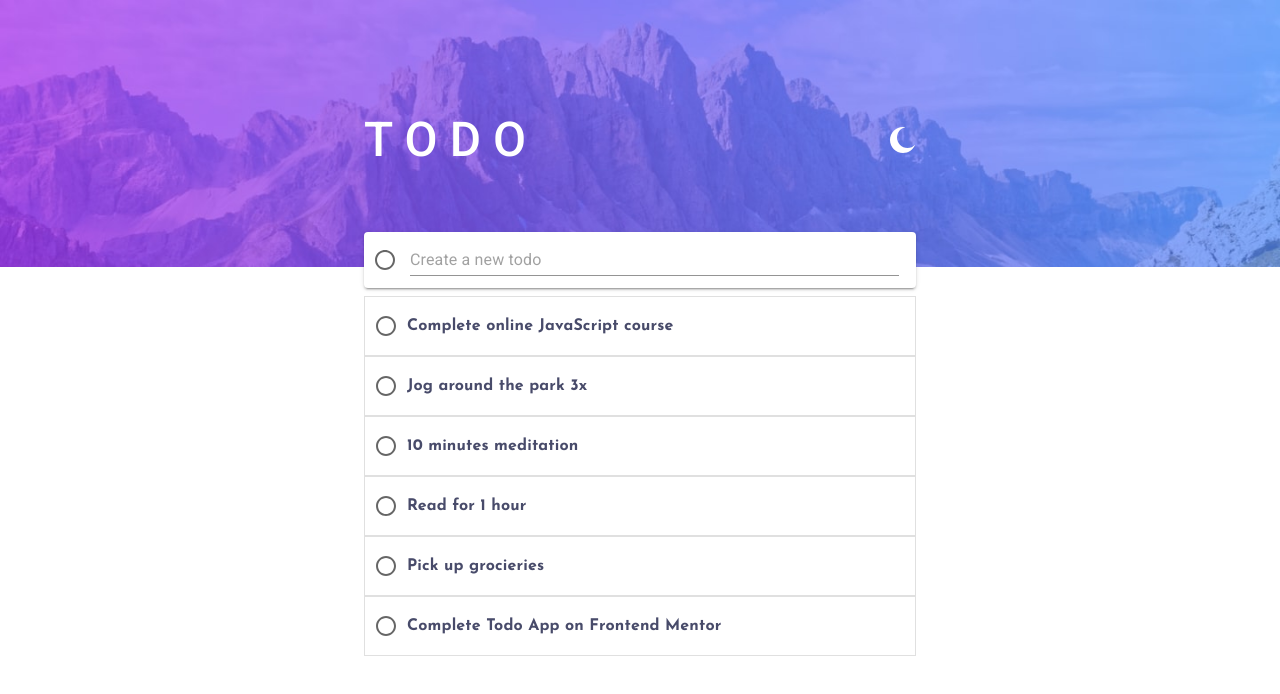
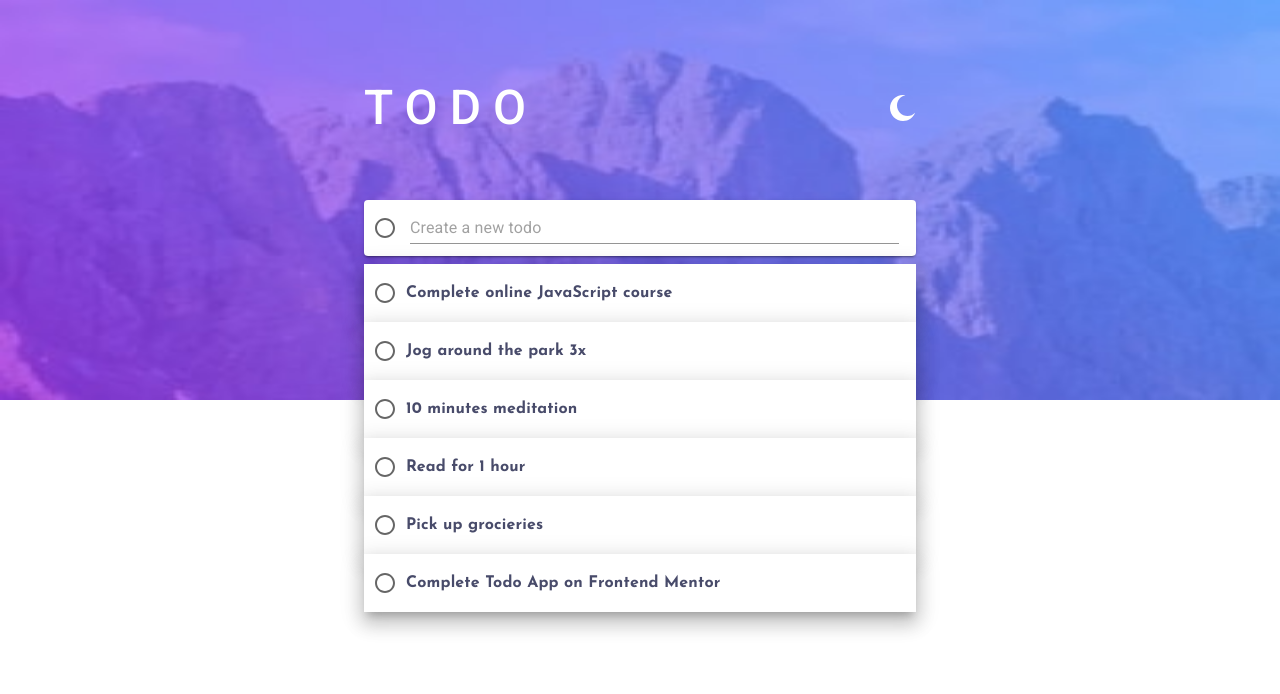
Before and after one commit to shalash23/todo-frontendmenor, a React (Vite) app: page / in a window 1280 px wide. Shown: the top 694 px of the page. Built offline with nearby package versions, Linux system fonts and the light colour scheme.

Commit message:
json-server added

```diff
--- a/data.json
+++ b/data.json
@@ -1,32 +1,34 @@
-[
+{
+  "tasks": [
     {
-        "id":"1",
-        "task":"Complete online JavaScript course",
-        "completed":true
+      "id": "1",
+      "task": "Complete online JavaScript course",
+      "completed": true
     },
     {
-        "id":"2",
-        "task":"Jog around the park 3x",
-        "completed":false
+      "id": "2",
+      "task": "Jog around the park 3x",
+      "completed": false
     },
     {
-        "id":"3",
-        "task":"10 minutes meditation",
-        "completed":false
+      "id": "3",
+      "task": "10 minutes meditation",
+      "completed": false
     },
     {
-        "id":"4",
-        "task":"Read for 1 hour",
-        "completed":false
+      "id": "4",
+      "task": "Read for 1 hour",
+      "completed": false
     },
     {
-        "id":"5",
-        "task":"Pick up grocieries",
-        "completed":false
+      "id": "5",
+      "task": "Pick up grocieries",
+      "completed": false
     },
     {
-        "id":"6",
-        "task":"Complete Todo App on Frontend Mentor",
-        "completed":false
+      "id": "6",
+      "task": "Complete Todo App on Frontend Mentor",
+      "completed": false
     }
-]
+  ]
+}
--- a/src/App.css
+++ b/src/App.css
@@ -8,7 +8,7 @@
 main {
   min-height: 100vh;
   background-image: url("../src/assets/bg-desktop-light.jpg");
-  background-size: contain;
+  background-size: 100%;
   background-repeat: no-repeat;
   padding: 2em;
 }
--- a/src/App.jsx
+++ b/src/App.jsx
@@ -4,11 +4,20 @@ import "./App.css";
 import { Container, Box } from "@mui/material";
 import Todos from "./Components/Todos";
 import TodoList from "./Components/TodoList";
+import images from "./assets/index";
 
 const App = () => {
   return (
-    <main>
-      <Container>
+    <Container
+      maxWidth={false}
+      sx={{
+        minHeight: "100vh",
+        backgroundImage: `url(${images.bgMobileLight})`,
+        backgroundRepeat: "no-repeat",
+        backgroundSize: "100% 50%",
+      }}
+    >
+      <Box>
         <Header />
         <Container
           maxWidth={"sm"}
@@ -18,8 +27,8 @@ const App = () => {
         >
           <TodoList />
         </Container>
-      </Container>
-    </main>
+      </Box>
+    </Container>
   );
 };
 
--- a/src/Components/TodoList.jsx
+++ b/src/Components/TodoList.jsx
@@ -3,9 +3,11 @@ import Todos from "./Todos";
 import todoJson from "../../data.json";
 
 const TodoList = () => {
+  const { tasks } = todoJson;
+
   return (
     <div>
-      {todoJson.map((todo) => {
+      {tasks.map((todo) => {
         return (
           <div key={todo.id}>
             <Todos todo={todo} />
--- a/src/Components/Todos.jsx
+++ b/src/Components/Todos.jsx
@@ -6,7 +6,7 @@ const Todos = ({ todo }) => {
   return (
     <Paper
       elevation={12}
-      variant="outlined"
+      // variant="outlined"
       square
       sx={{
         width: "100%",
```
